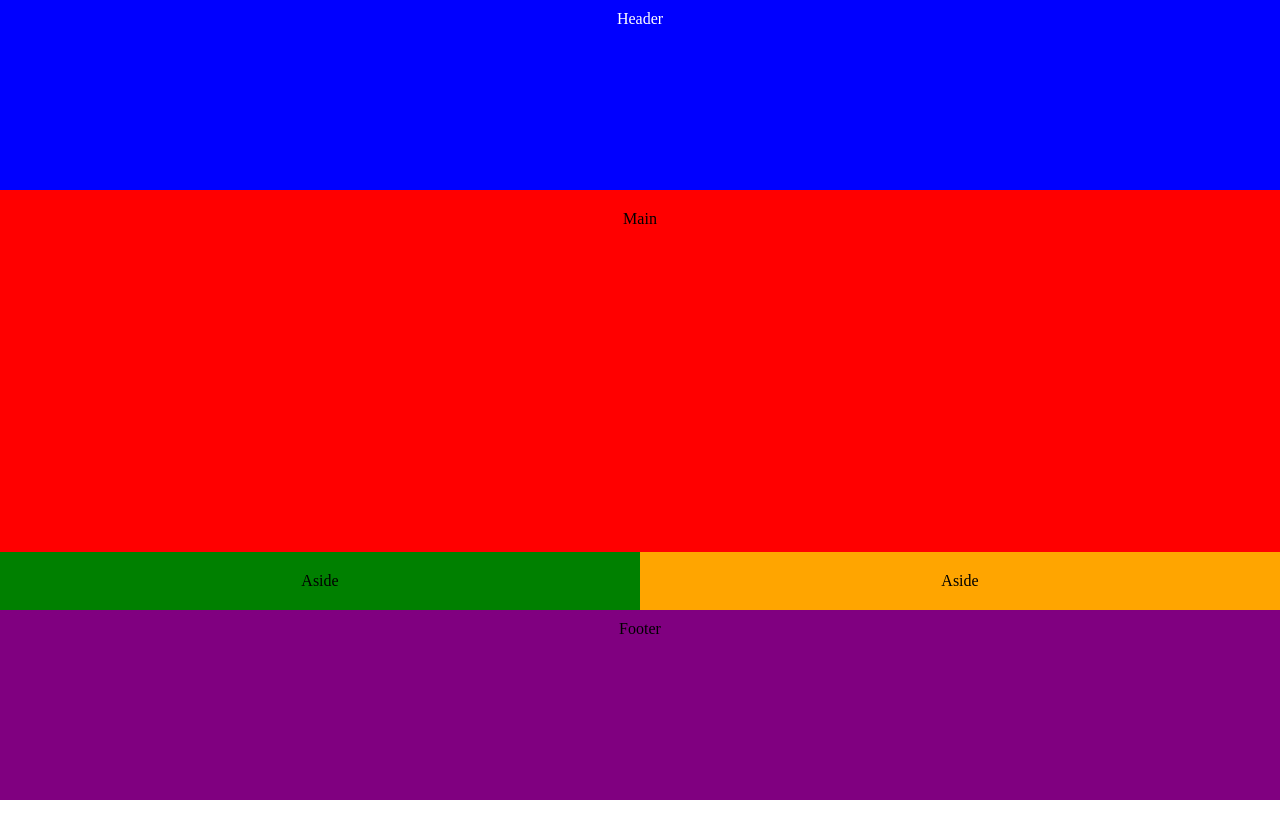
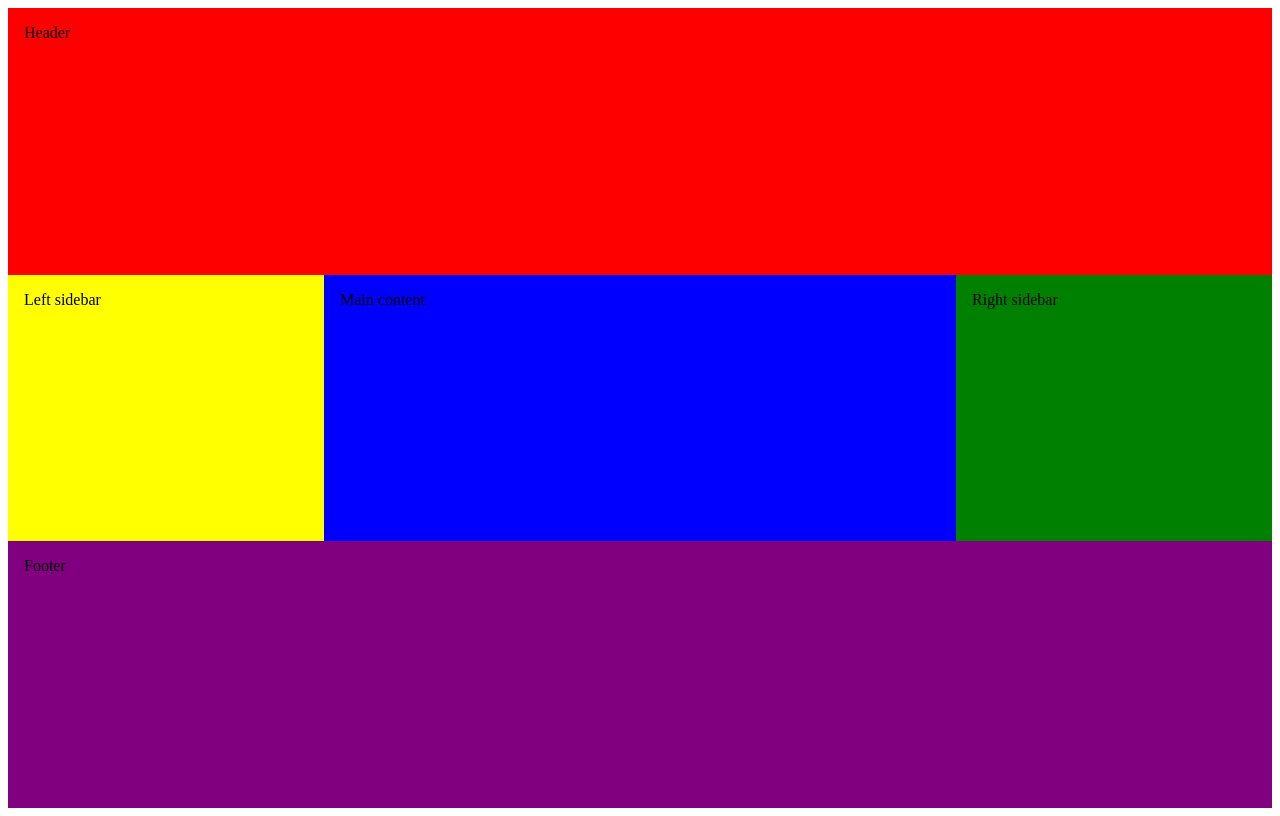
Before and after one commit to DavideSiracusano/Esercizi-Corso-Front-End, a plain HTML site: page lezione-04-09/HolyGrail.html in a window 1280 px wide. Drawn offline with Linux system fonts and the light colour scheme.

Commit message:
sistemato holy grail

```diff
--- a/lezione-04-09/HolyGrail.html
+++ b/lezione-04-09/HolyGrail.html
@@ -6,12 +6,12 @@
     <link rel="stylesheet" href="styleHolyGrail.css" />
   </head>
   <body>
-    <header><div>Header</div></header>
-    <main><div>Main</div></main>
-    <section>
-      <aside class="aside-1"><div>Aside</div></aside>
-      <aside class="aside-2"><div>Aside</div></aside>
-    </section>
-    <footer><div>Footer</div></footer>
+    <div class="holy-grail-flexbox">
+      <header class="header">Header</header>
+      <main class="main-content">Main content</main>
+      <section class="left-sidebar">Left sidebar</section>
+      <aside class="right-sidebar">Right sidebar</aside>
+      <footer class="footer">Footer</footer>
+    </div>
   </body>
 </html>
--- a/lezione-04-09/styleHolyGrail.css
+++ b/lezione-04-09/styleHolyGrail.css
@@ -1,102 +1,60 @@
+/* set correct box model */
 * {
-  margin: 0;
-  padding: 0;
   box-sizing: border-box;
 }
 
-body {
+/* flexbox container */
+.holy-grail-flexbox {
   display: flex;
-  flex-direction: column;
   min-height: 100vh;
+  flex-wrap: wrap;
 }
 
-header {
-  background-color: blue;
-  flex-grow: 1;
-  color: white;
-  text-align: center;
-  padding: 10px 0;
+/* columns (mobile) */
+.holy-grail-flexbox > * {
+  width: 100%;
+  padding: 1rem;
 }
 
-main {
-  background-color: red;
-  flex-grow: 1;
-  padding: 20px;
-  text-align: center;
+/* background colors */
+.holy-grail-flexbox > .header {
+  background: red;
 }
-/* section {
-} */
-
-.aside-1 {
-  background-color: green;
-  flex-grow: 2;
-  padding: 20px;
-  text-align: center;
+.holy-grail-flexbox > .main-content {
+  background: blue;
+}
+.holy-grail-flexbox > .left-sidebar {
+  background: yellow;
+}
+.holy-grail-flexbox > .right-sidebar {
+  background: green;
+}
+.holy-grail-flexbox > .footer {
+  background: purple;
 }
 
-.aside-2 {
-  background-color: orange;
-  flex-grow: 2;
-  padding: 20px;
-  text-align: center;
-}
-
-footer {
-  background-color: purple;
-  flex-grow: 1;
-  text-align: center;
-  padding: 10px 0;
-}
-
-/* Tablet (da 768px in su) */
+/* tablet breakpoint */
 @media (min-width: 768px) {
-  body {
-    display: flex;
-    flex-direction: column;
-  }
-  header {
-    background-color: blue;
-    flex-grow: 1;
-    text-align: center;
-    padding: 10px 0;
-  }
-
-  main {
-    background-color: red;
-    flex-grow: 2;
-    padding: 20px;
-    text-align: center;
-  }
-
-  section {
-    display: flex;
-    flex-direction: row;
-  }
-
-  .aside-1 {
-    flex-direction: row;
+  .holy-grail-flexbox > .left-sidebar,
+  .holy-grail-flexbox > .right-sidebar {
     width: 50%;
-    background-color: green;
-    padding: 20px;
-    text-align: center;
-  }
-
-  .aside-2 {
-    flex-direction: row;
-    width: 50%;
-    background-color: orange;
-    text-align: center;
-    padding: 20px;
-  }
-
-  footer {
-    background-color: purple;
-    flex-grow: 1;
-    text-align: center;
-    padding: 10px 0;
   }
 }
 
-/* PC / Desktop (da 1024px in su) */
+/* desktop breakpoint */
 @media (min-width: 1024px) {
+  .holy-grail-flexbox > .header {
+    order: -2; /* header first */
+  }
+  .holy-grail-flexbox > .left-sidebar {
+    /* left sidebar second (first in second row) */
+    order: -1;
+  }
+  .holy-grail-flexbox > .main-content {
+    width: 50%;
+  }
+  .holy-grail-flexbox > .left-sidebar,
+  .holy-grail-flexbox > .right-sidebar {
+    width: 25%;
+  }
 }
```
